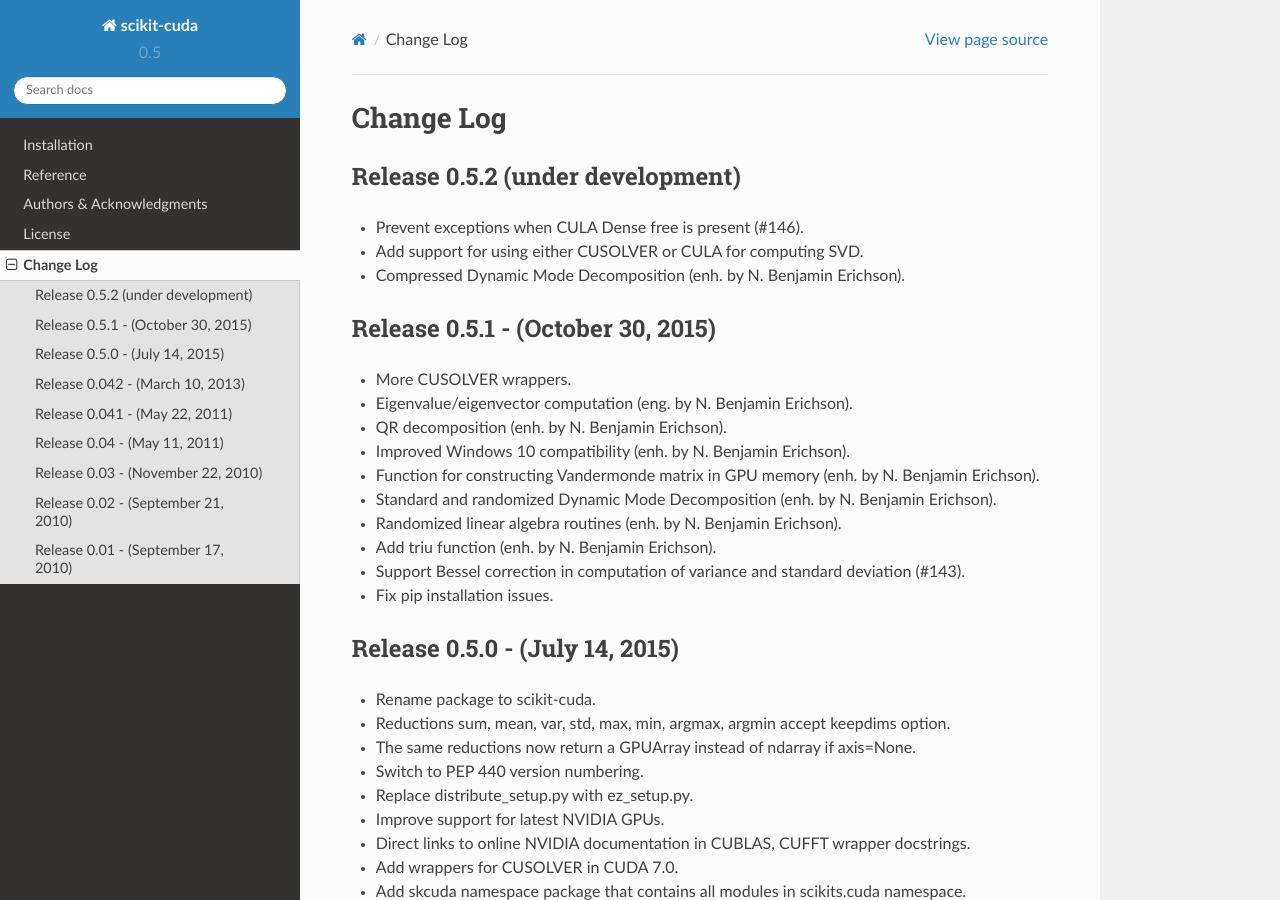
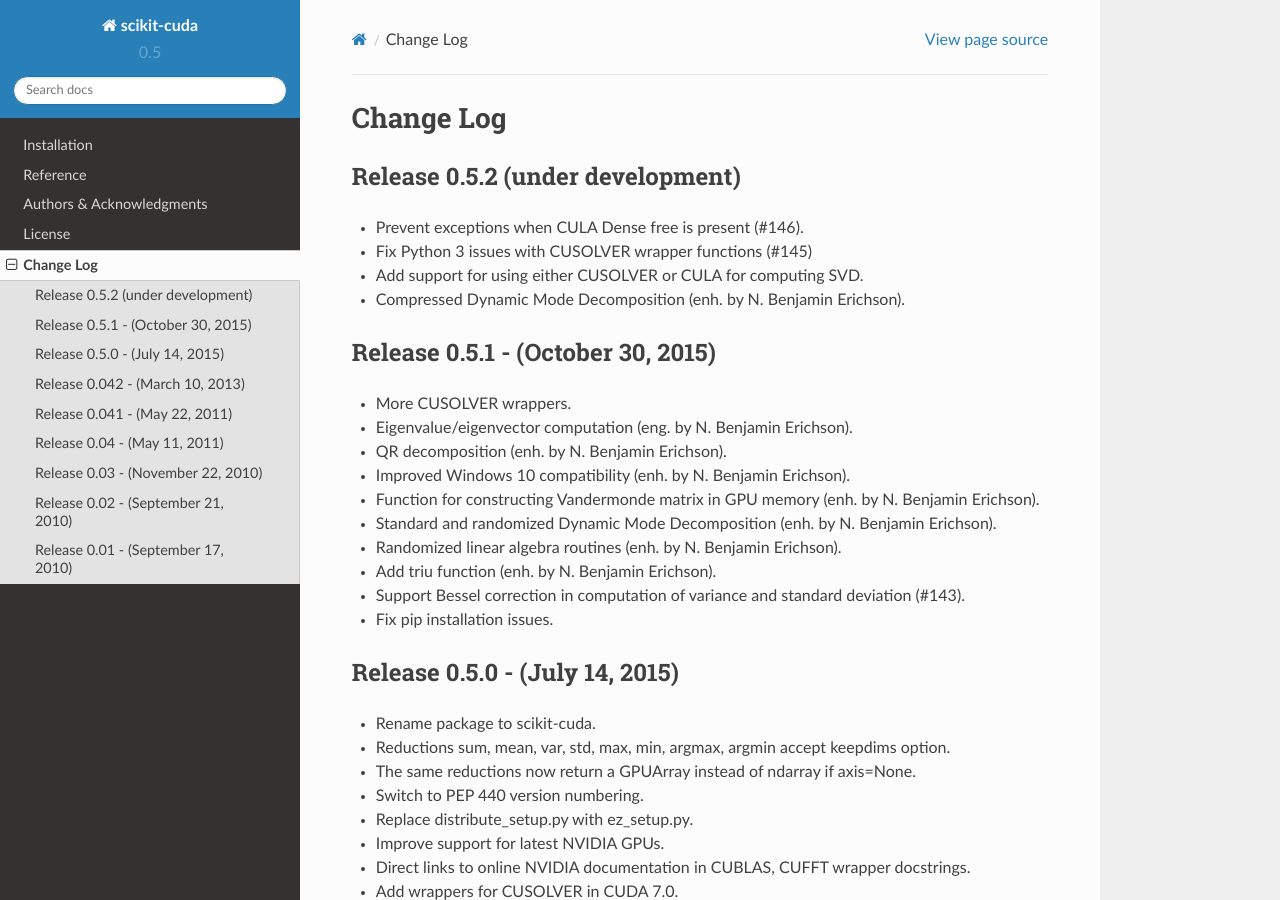
Before and after one commit to lebedov/scikit-cuda, a Sphinx documentation site: the page built from docs/source/changes.rst, in a window 1280 px wide and 900 px high. Built offline with Sphinx 7.4.7 and the Read the Docs theme 2.0.0, drawn with Linux system fonts in a browser that asks for light colours; formulas are drawn with MathJax 3.

Commit message:
Tweak change log.

```diff
--- a/docs/source/changes.rst
+++ b/docs/source/changes.rst
@@ -6,6 +6,7 @@
 Release 0.5.2 (under development)
 ---------------------------------
 * Prevent exceptions when CULA Dense free is present (#146).
+* Fix Python 3 issues with CUSOLVER wrapper functions (#145)
 * Add support for using either CUSOLVER or CULA for computing SVD.
 * Compressed Dynamic Mode Decomposition (enh. by N. Benjamin Erichson).
 
```
